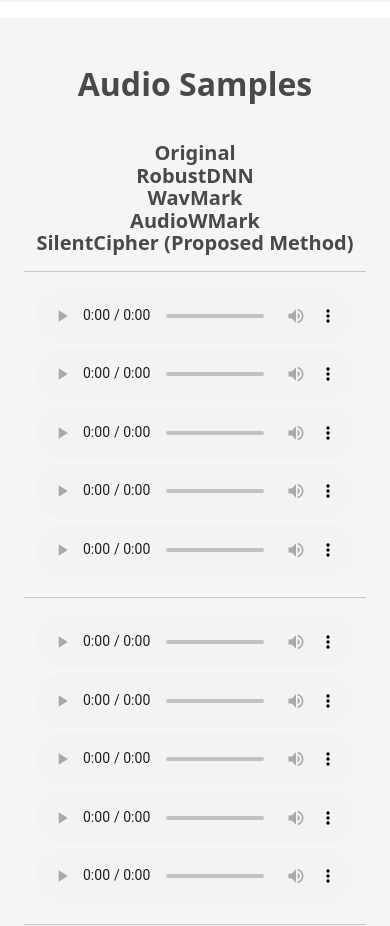
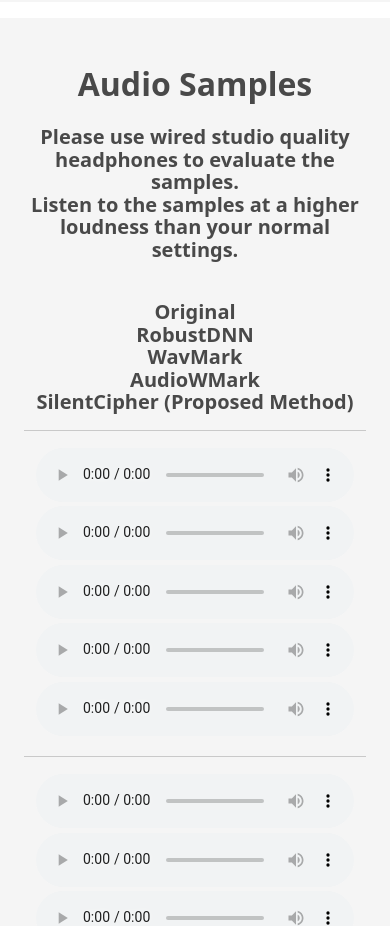
Before and after one commit to interspeech2024/silentcipher, a plain HTML site: page index.html in a window 390 px wide. Shown: the part 1280-2206 px from the top of the page. Drawn offline with nearby package versions, Linux system fonts and the light colour scheme; some packages are replaced by stand-ins of ours; some icons are missing; a web font is replaced by a local one.

Commit message:
headphone warning

```diff
--- a/index.html
+++ b/index.html
@@ -199,6 +199,7 @@
 
 <section class="section hero is-light mt-3">
   <h2 class="title is-3 text-center">Audio Samples</h2>
+  <h2 class="title is-5 text-center">Please use wired studio quality headphones to evaluate the samples.<br>Listen to the samples at a higher loudness than your normal settings.</h2>
   <div class="container-fluid title is-size-5 text-center py-3">
     <div class="row">
       <div class="col-md">
```
